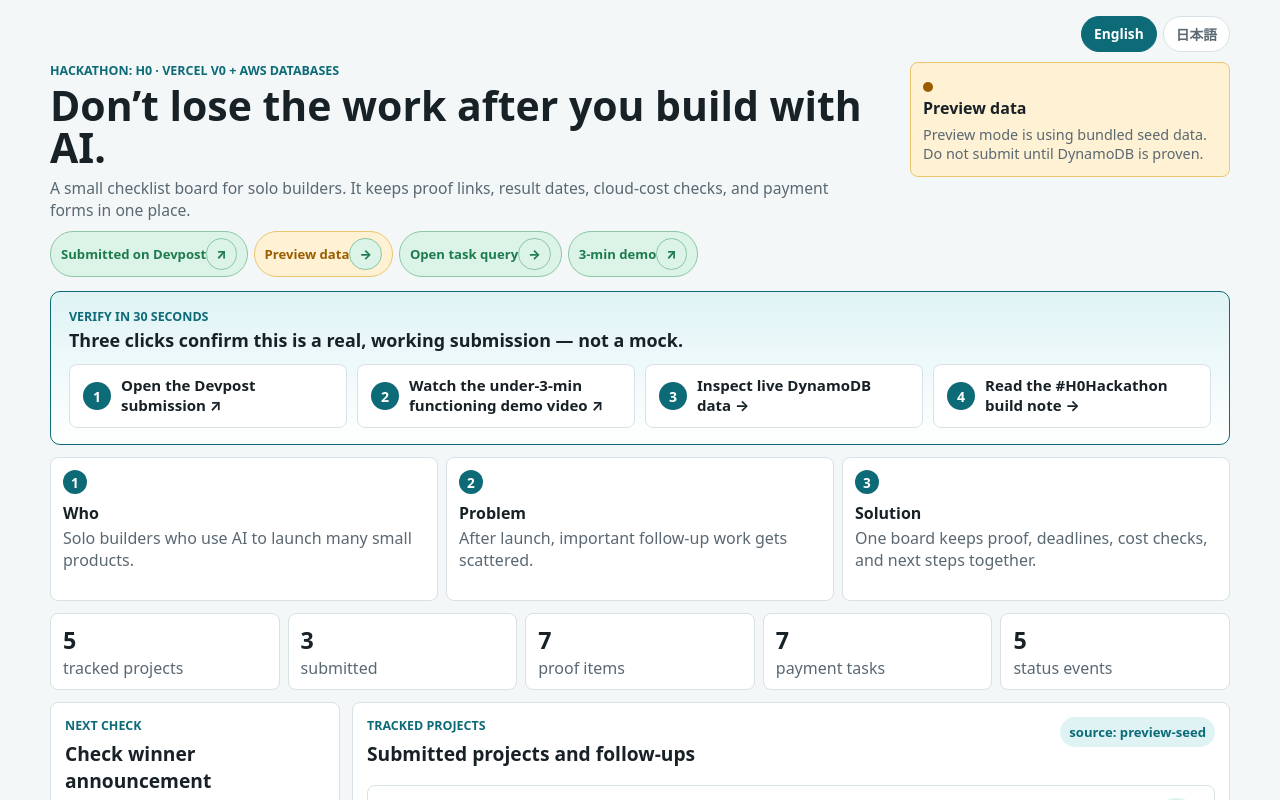
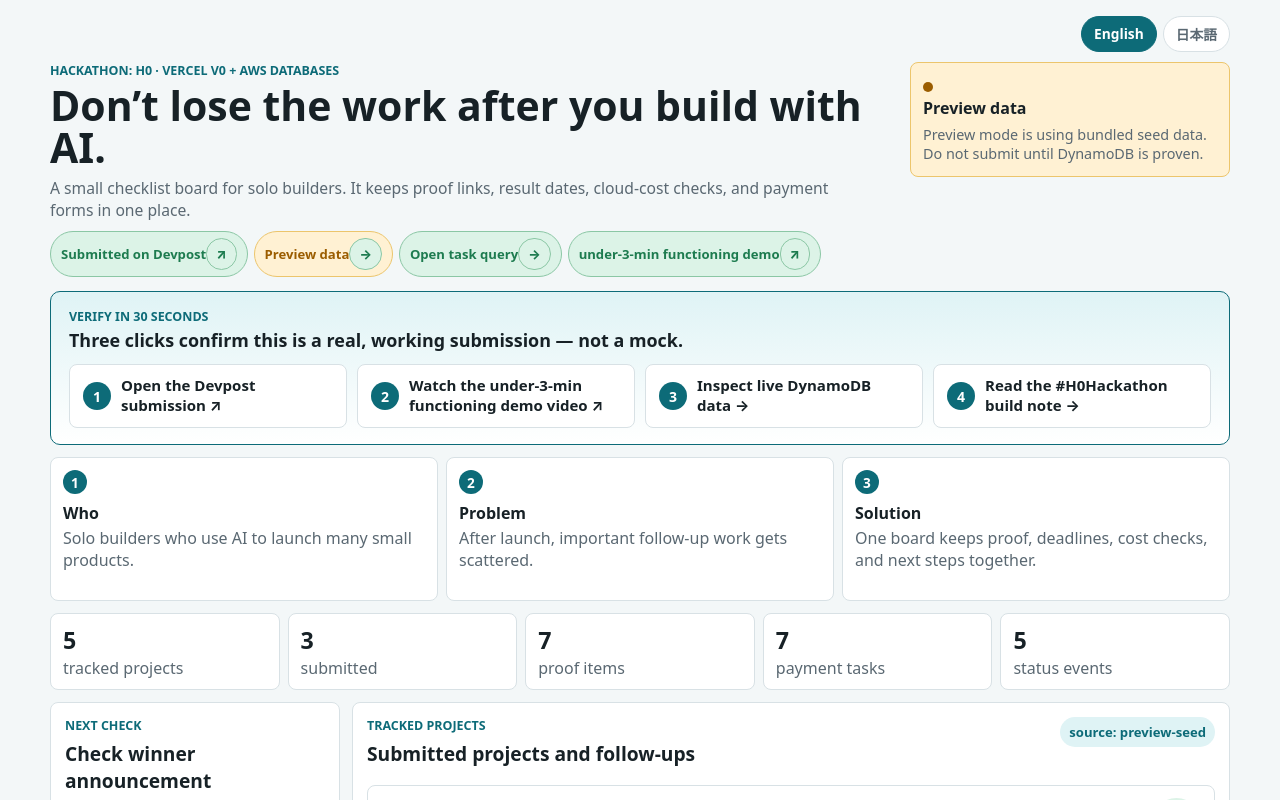
Before and after one commit to daideguchi/revenue-intake-ledger, a Next.js app: page / in a window 1280 px wide. Shown: the top 800 px of the page. Built offline with nearby package versions, Linux system fonts and the light colour scheme.

Commit message:
Clarify H0 demo label

```diff
--- a/app/page.tsx
+++ b/app/page.tsx
@@ -74,7 +74,7 @@ const copy = {
       liveDb: "Live DynamoDB",
       previewDb: "Preview data",
       openTask: "Open task query",
-      demo: "3-min demo"
+      demo: "under-3-min functioning demo"
     },
     dbLive: "Live DynamoDB proof",
     dbPreview: "Preview data",
```
